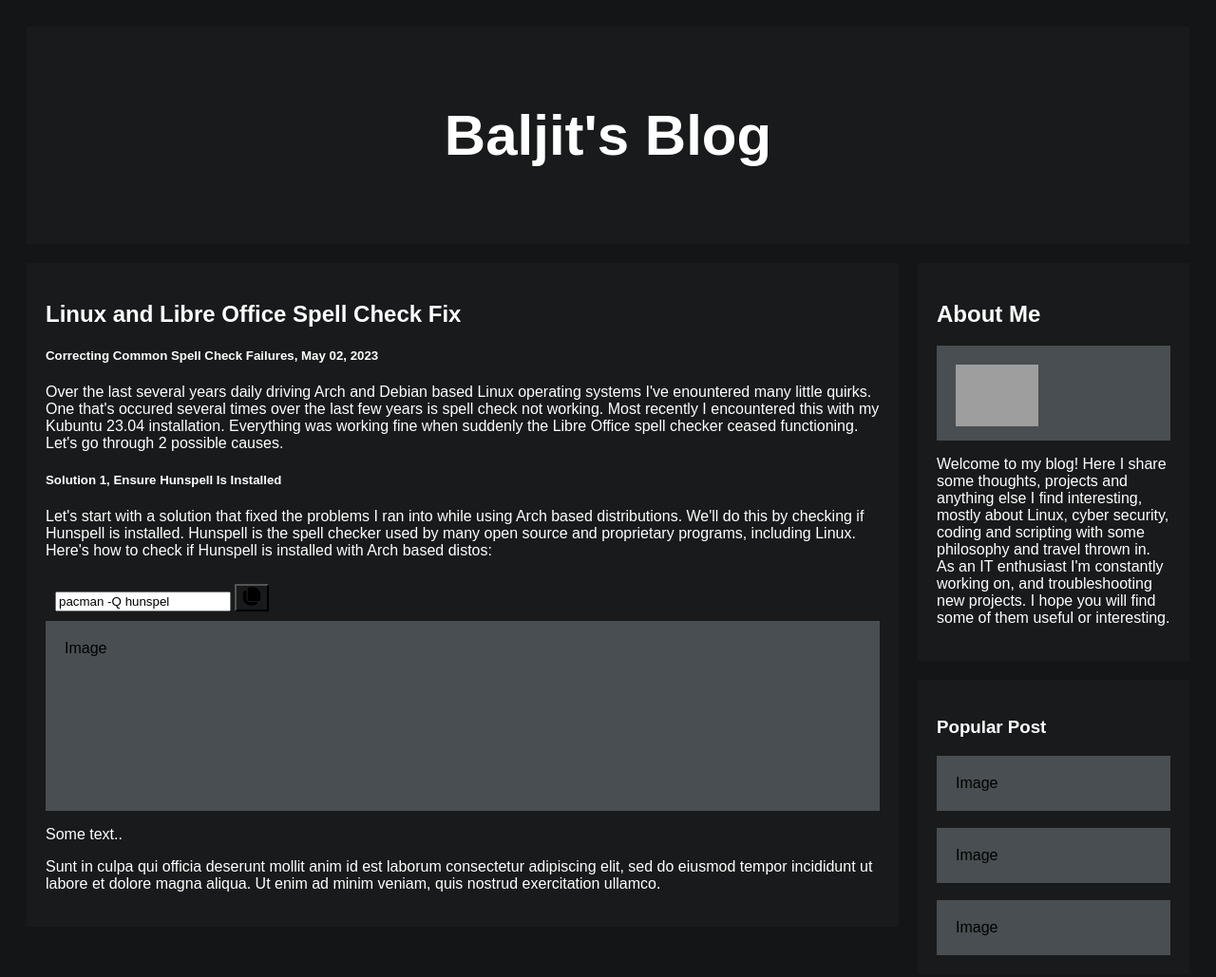
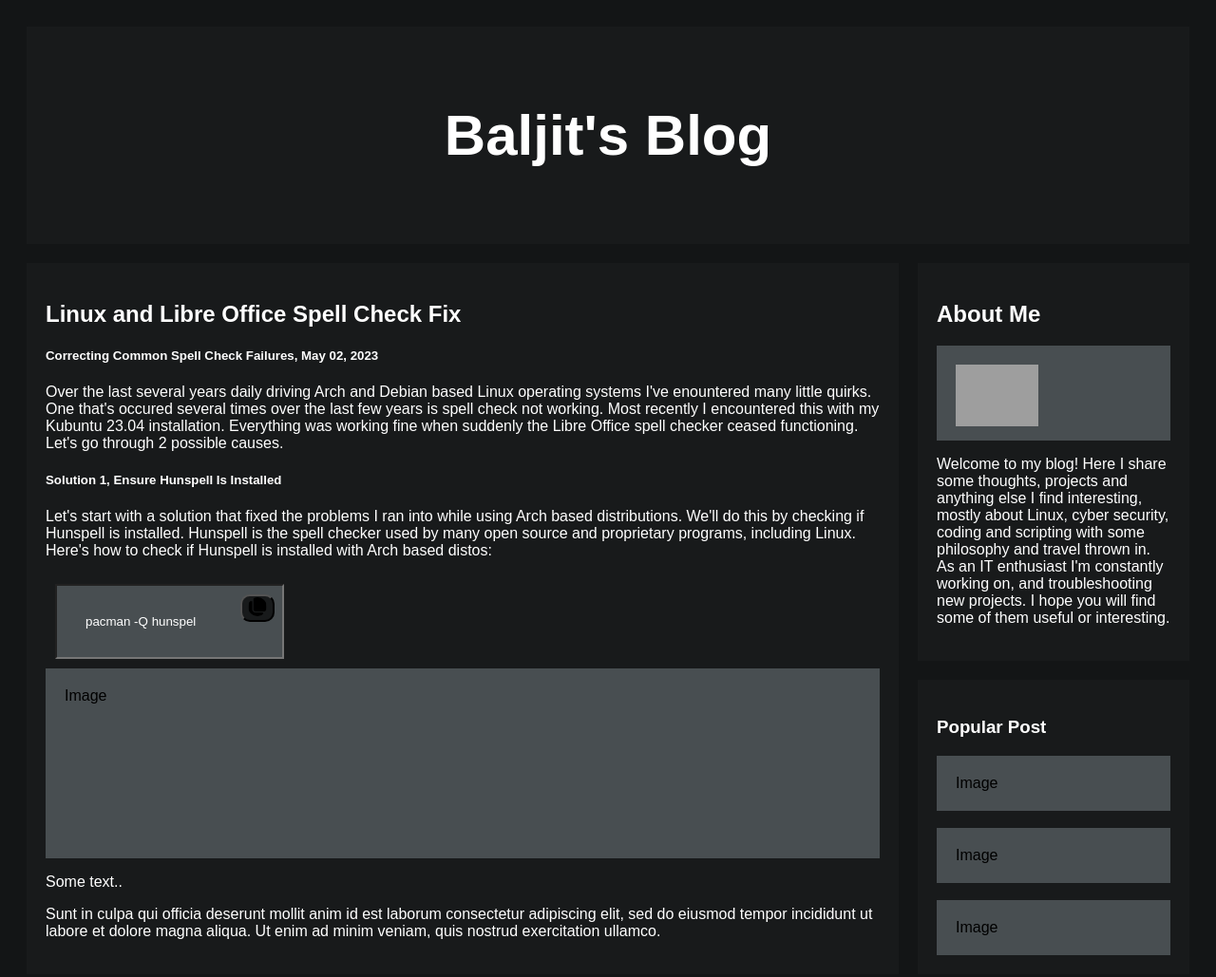
Before and after one commit to Baljit147/Baljit147.github.io, a plain HTML site: page posts/spell_check.html in a window 1280 px wide. Shown: the top 1029 px of the page at 95% size. Drawn offline with Linux system fonts and the light colour scheme; grey boxes are pictures that could not be loaded.

Commit message:
copy box improvements

```diff
--- a/posts/spell_check.html
+++ b/posts/spell_check.html
@@ -28,7 +28,7 @@
 
       <div class="copy-container">
         <input type="text" value="pacman -Q hunspel" id="myInput">
-        <button onclick="copyFunction()"><img src="../images/copy2.png" id="copy-icon" ></button>
+        <button onclick="copyFunction()" class="copy-button"><img src="https://baljit147.github.io/images/copy2.png" id="copy-icon"></button>
       </div>
 
       <div class="fakeimg" style="height:200px;">Image</div>
@@ -38,7 +38,7 @@
 
 
     <!-- TODO
-    Code blocks
+    Code blocks, add this tool tip https://www.w3schools.com/howto/tryit.asp?filename=tryhow_js_copy_clipboard2
     Spell check the blog -->
 
   </div>
--- a/styles/style.css
+++ b/styles/style.css
@@ -24,6 +24,10 @@ a {
   text-decoration: none;
 }
 
+
+
+
+
 /* Style the code copy box */
 .copy-container {
   padding: 10px;
@@ -32,8 +36,18 @@ a {
   background-color: #181A1B;
 }
 
-button {
+#myInput {
+  padding: 30px;
+  color: white;
+  background-color: #484E51;
+}
+
+.copy-button {
   background-color: #181A1B;
+  border-radius: 10px;
+  position: relative;
+  right: 50px;
+  bottom: 10px;
 }
 
 #copy-icon {
@@ -41,6 +55,10 @@ button {
   border-radius: 70px;
   height: 20px;
 }
+
+
+
+
 
 /* Syling the links to Linkedin and github */
 #linkedin {
```
